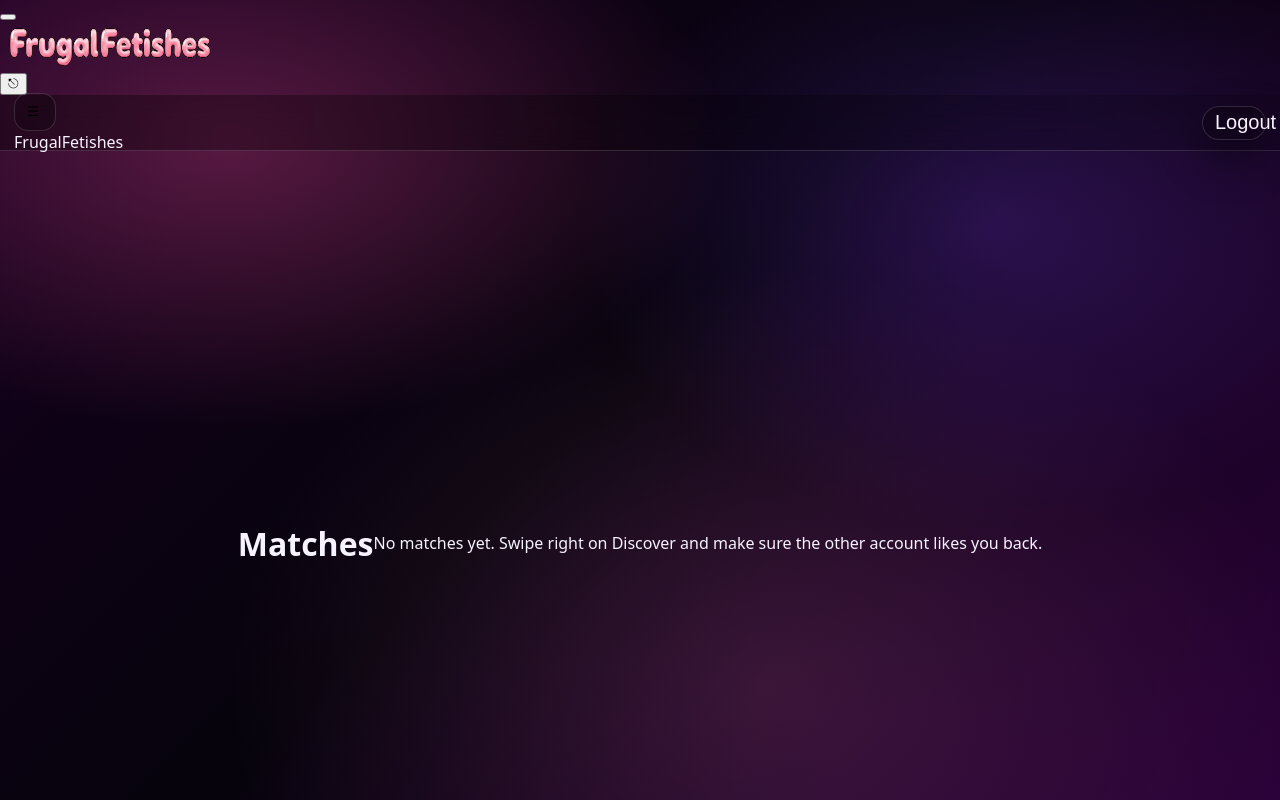
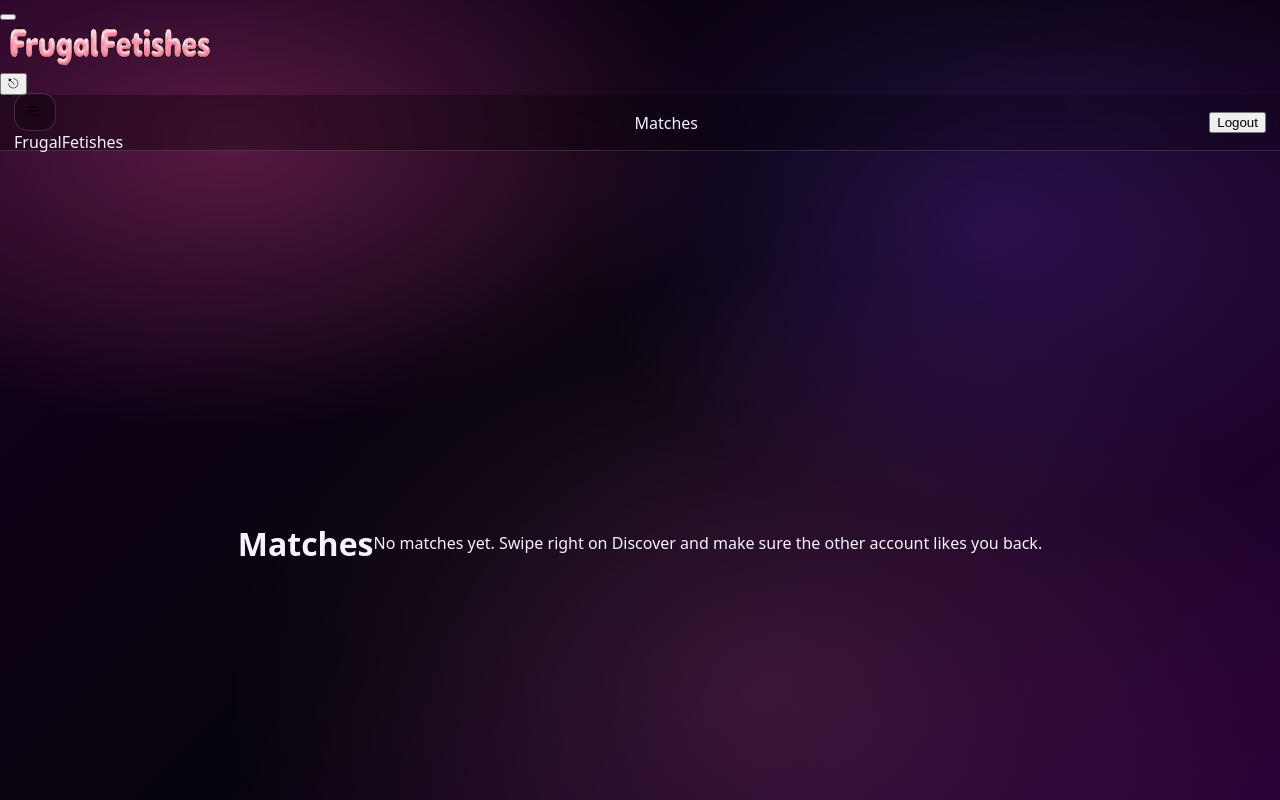
Before and after one commit to FrugalFetishes/frugalfetishes-frontend-next, a Next.js app: page /matches in a window 1280 px wide. Shown: the top 800 px of the page. Built offline with nearby package versions, Linux system fonts and the light colour scheme.

Commit message:
Update AppHeader.tsx

```diff
--- a/src/components/AppHeader.tsx
+++ b/src/components/AppHeader.tsx
@@ -1,90 +1,76 @@
 "use client";
 
+import { useEffect, useMemo, useState } from "react";
 import Link from "next/link";
-import { useEffect, useState } from "react";
-import { usePathname } from "next/navigation";
+import { badgeCounts, uidFromToken } from "@/lib/socialStore";
 import { requireSession, clearSession } from "@/lib/session";
-import { uidFromToken, badgeCounts } from "@/lib/socialStore";
 
 type ActiveTab = "discover" | "matches" | "chat" | "profile";
-type CountsState = { newMatches: number; unreadMessages: number };
 
-function safeNum(v: any): number {
+type CountState = {
+  newMatches: number;
+  unreadMessages: number;
+};
+
+function asNum(v: unknown): number {
   const n = Number(v);
   return Number.isFinite(n) ? n : 0;
 }
 
 export default function AppHeader(props: { active?: ActiveTab }) {
-  const pathname = usePathname();
-  const active: ActiveTab =
-    props.active ||
-    (pathname?.startsWith("/discover")
-      ? "discover"
-      : pathname?.startsWith("/matches")
-      ? "matches"
-      : pathname?.startsWith("/chat")
-      ? "chat"
-      : "profile");
+  const [open, setOpen] = useState(false);
+  const [counts, setCounts] = useState<CountState>({ newMatches: 0, unreadMessages: 0 });
 
-  const [open, setOpen] = useState(false);
-  const [counts, setCounts] = useState<CountsState>({ newMatches: 0, unreadMessages: 0 });
+  const token = useMemo(() => {
+    try {
+      return requireSession();
+    } catch {
+      return null as any;
+    }
+  }, []);
+
+  const uid = useMemo(() => {
+    if (!token) return "anon";
+    return uidFromToken(token) ?? "anon";
+  }, [token]);
 
   useEffect(() => {
     const tick = () => {
       try {
-        const token = requireSession();
-        const uid = uidFromToken(token) ?? "anon";
-        const raw: any = badgeCounts(uid);
+        const raw = badgeCounts(uid);
         setCounts({
-          newMatches: safeNum(raw?.matches),
-          unreadMessages: safeNum(raw?.messages),
+          newMatches: asNum(raw.matches),
+          unreadMessages: asNum(raw.messages),
         });
       } catch {
-        setCounts({ newMatches: 0, unreadMessages: 0 });
+        // ignore
       }
     };
 
     tick();
-    const id = window.setInterval(tick, 600);
-    return () => window.clearInterval(id);
-  }, []);
+    const t = window.setInterval(tick, 800);
 
-  const anyBadge = counts.newMatches + counts.unreadMessages > 0;
+    // also update immediately if anything in localStorage changes (message send, match created, etc.)
+    const onStorage = (e: StorageEvent) => {
+      if (!e.key) return;
+      if (e.key.startsWith("ff:")) tick();
+    };
+    window.addEventListener("storage", onStorage);
 
-  function onLogout() {
+    return () => {
+      window.clearInterval(t);
+      window.removeEventListener("storage", onStorage);
+    };
+  }, [uid]);
+
+  const onLogout = () => {
     try {
       clearSession();
     } catch {}
     window.location.href = "/login";
-  }
-
-  // Put the dot INSIDE the hamburger circle so it can't be clipped by layout/CSS.
-  const dotStyle: React.CSSProperties = {
-    position: "absolute",
-    top: -2,
-    right: -2,
-    width: 10,
-    height: 10,
-    borderRadius: 9999,
-    background: "#ff3b30",
-    border: "2px solid rgba(0,0,0,0.45)",
-    boxShadow: "0 0 0 1px rgba(255,255,255,0.18)",
-    pointerEvents: "none",
-    zIndex: 50,
   };
 
-  const badgeStyle: React.CSSProperties = {
-    marginLeft: "auto",
-    minWidth: 18,
-    height: 18,
-    padding: "0 6px",
-    borderRadius: 9999,
-    background: "#ff3b30",
-    color: "white",
-    fontSize: 12,
-    lineHeight: "18px",
-    textAlign: "center",
-  };
+  const dot = counts.newMatches + counts.unreadMessages;
 
   return (
     <header className="ff-header">
@@ -95,63 +81,40 @@ export default function AppHeader(props: { active?: ActiveTab }) {
           onClick={() => setOpen((v) => !v)}
           style={{ position: "relative" }}
         >
-          <span className="ff-hamburger-icon">☰</span>
-          {anyBadge ? <span style={dotStyle} aria-label="Notifications" /> : null}
+          ☰
+          {dot > 0 ? <span aria-hidden="true" style={{ position: "absolute", top: 2, left: 18, width: 10, height: 10, borderRadius: 9999, background: "#ff3b30", boxShadow: "0 0 0 2px rgba(0,0,0,0.35)" }} /> : null}
         </button>
+        <Link className="ff-brand" href="/discover">FrugalFetishes</Link>
+      </div>
 
-        <div className="ff-brand">FrugalFetishes</div>
+      <div className="ff-header-center">
+        {props.active ? <span className="ff-active">{props.active[0].toUpperCase() + props.active.slice(1)}</span> : null}
       </div>
 
       <div className="ff-header-right">
-        <button className="ff-pill" onClick={onLogout}>
-          Logout
-        </button>
+        <button className="ff-logout" onClick={onLogout}>Logout</button>
       </div>
 
       {open ? (
-        <nav className="ff-menu" role="navigation" aria-label="Main menu">
-          <Link
-            className={active === "discover" ? "ff-menu-item ff-menu-active" : "ff-menu-item"}
-            href="/discover"
-            onClick={() => setOpen(false)}
-          >
+        <div className="ff-menu">
+          <Link className={props.active === "discover" ? "ff-menu-item active" : "ff-menu-item"} href="/discover" onClick={() => setOpen(false)}>
             Discover
           </Link>
 
-          <Link
-            className={active === "matches" ? "ff-menu-item ff-menu-active" : "ff-menu-item"}
-            href="/matches"
-            onClick={() => setOpen(false)}
-          >
-            <span>Matches</span>
-            {counts.newMatches > 0 ? (
-              <span style={badgeStyle} aria-label={`${counts.newMatches} new matches`}>
-                {counts.newMatches}
-              </span>
-            ) : null}
+          <Link className={props.active === "matches" ? "ff-menu-item active" : "ff-menu-item"} href="/matches" onClick={() => setOpen(false)}>
+            Matches
+            {counts.newMatches > 0 ? <span className="ff-badge">{counts.newMatches}</span> : null}
           </Link>
 
-          <Link
-            className={active === "chat" ? "ff-menu-item ff-menu-active" : "ff-menu-item"}
-            href="/chat"
-            onClick={() => setOpen(false)}
-          >
-            <span>Messages</span>
-            {counts.unreadMessages > 0 ? (
-              <span style={badgeStyle} aria-label={`${counts.unreadMessages} unread messages`}>
-                {counts.unreadMessages}
-              </span>
-            ) : null}
+          <Link className={props.active === "chat" ? "ff-menu-item active" : "ff-menu-item"} href="/chat" onClick={() => setOpen(false)}>
+            Messages
+            {counts.unreadMessages > 0 ? <span className="ff-badge">{counts.unreadMessages}</span> : null}
           </Link>
 
-          <Link
-            className={active === "profile" ? "ff-menu-item ff-menu-active" : "ff-menu-item"}
-            href="/profile"
-            onClick={() => setOpen(false)}
-          >
+          <Link className={props.active === "profile" ? "ff-menu-item active" : "ff-menu-item"} href="/profile" onClick={() => setOpen(false)}>
             Profile
           </Link>
-        </nav>
+        </div>
       ) : null}
     </header>
   );
```
